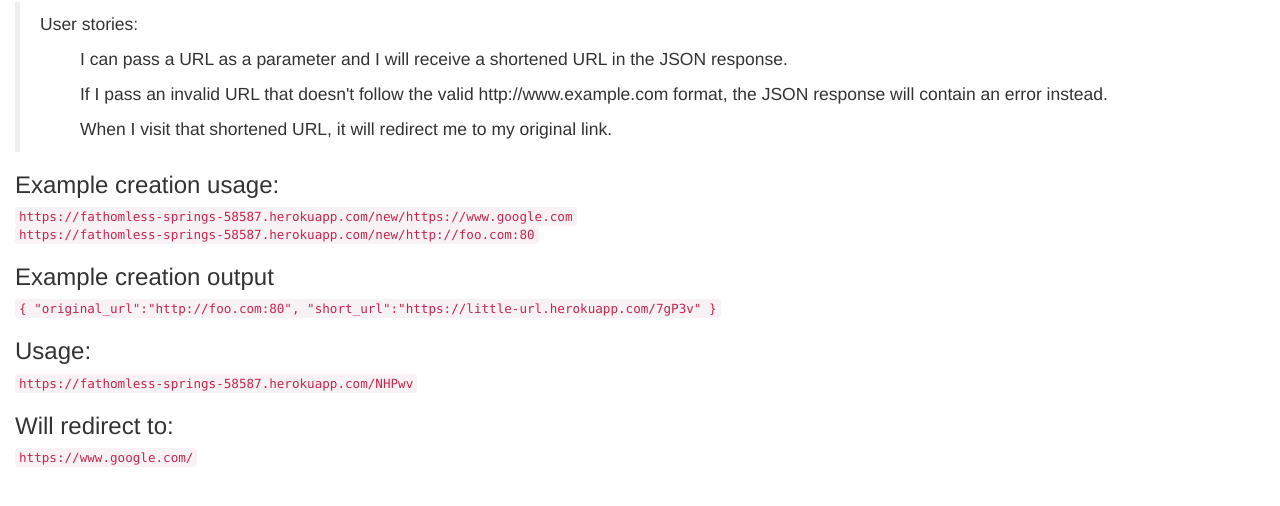
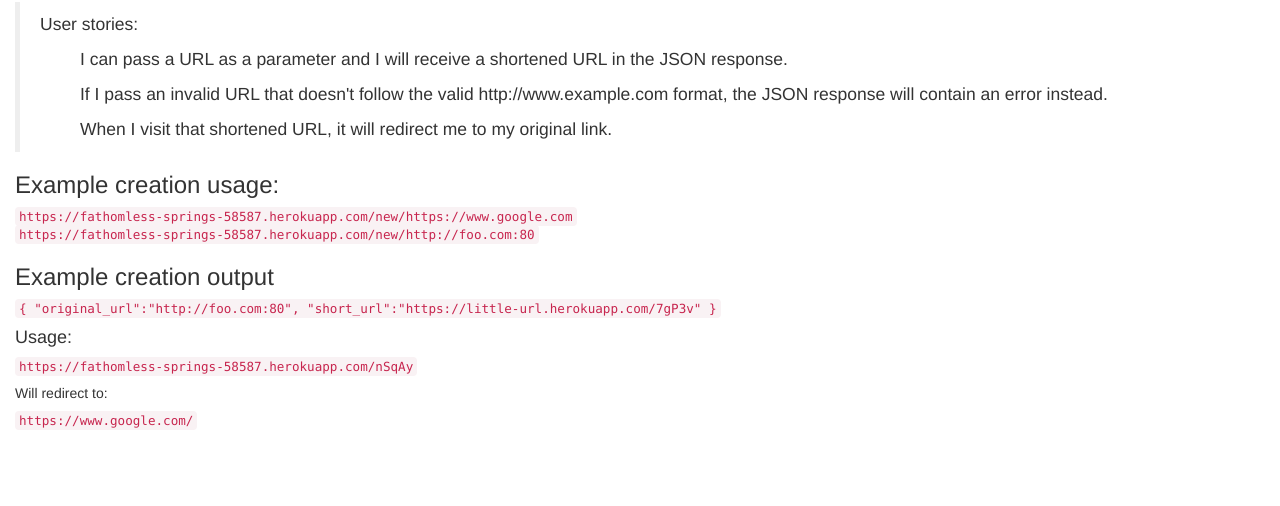
Before and after one commit to vetuha/URLshortener-api, a website: page views/index.html in a window 1280 px wide. Shown: the part 68-574 px from the top of the page. Drawn offline with nearby package versions, Linux system fonts and the light colour scheme.

Commit message:
Update index.html

```diff
--- a/views/index.html
+++ b/views/index.html
@@ -21,9 +21,9 @@
            "original_url":"http://foo.com:80",
            "short_url":"https://little-url.herokuapp.com/7gP3v"
            }</code>
-           <h3>Usage:</h3>
-           <code>https://fathomless-springs-58587.herokuapp.com/NHPwv</code>
-           <h3>Will redirect to:</h3>
+           <h4>Usage:</h4>
+           <code>https://fathomless-springs-58587.herokuapp.com/nSqAy</code>
+           <h5>Will redirect to:</h5>
            <code>https://www.google.com/</code>
            </div>
     </body>
```
